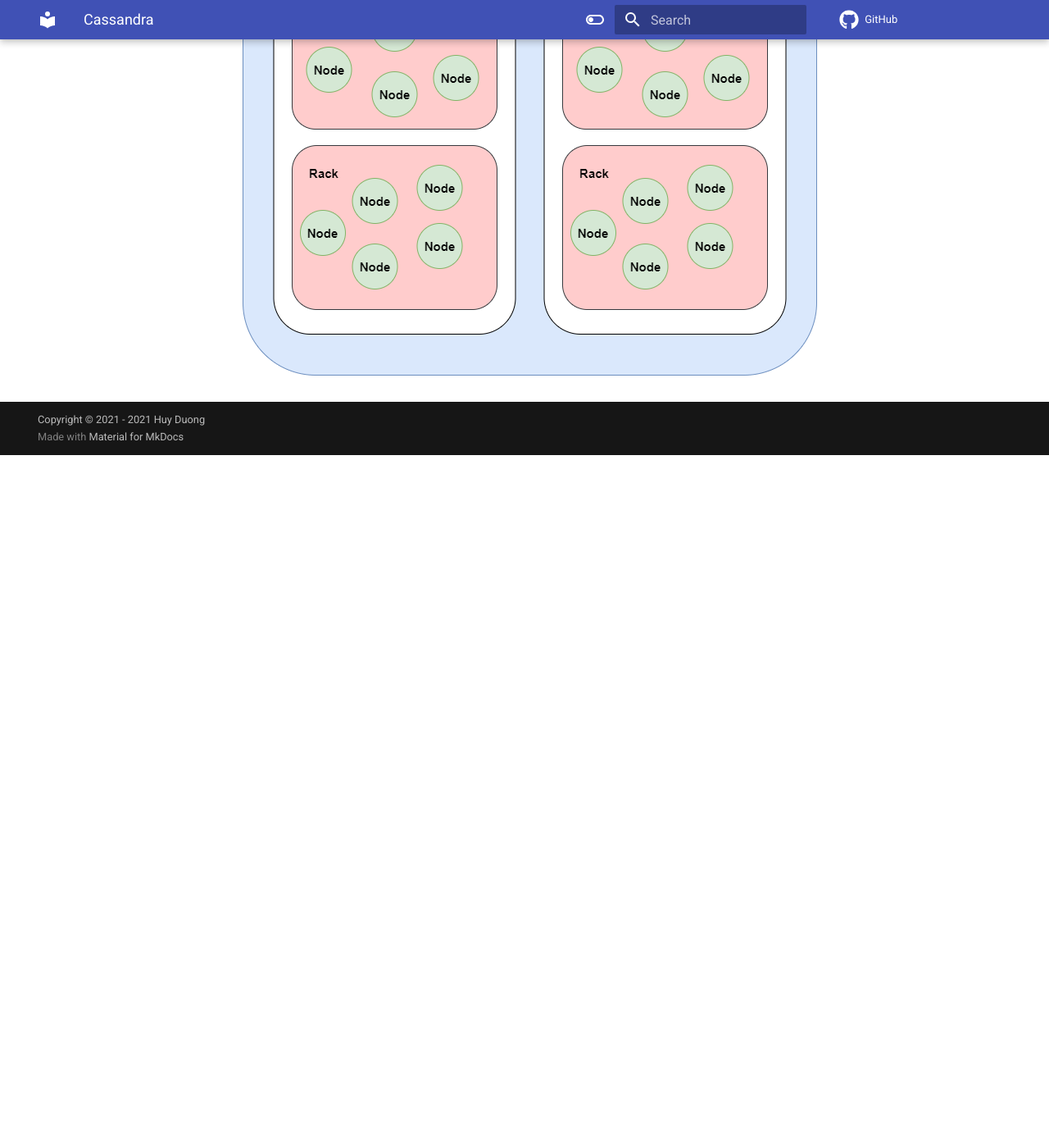
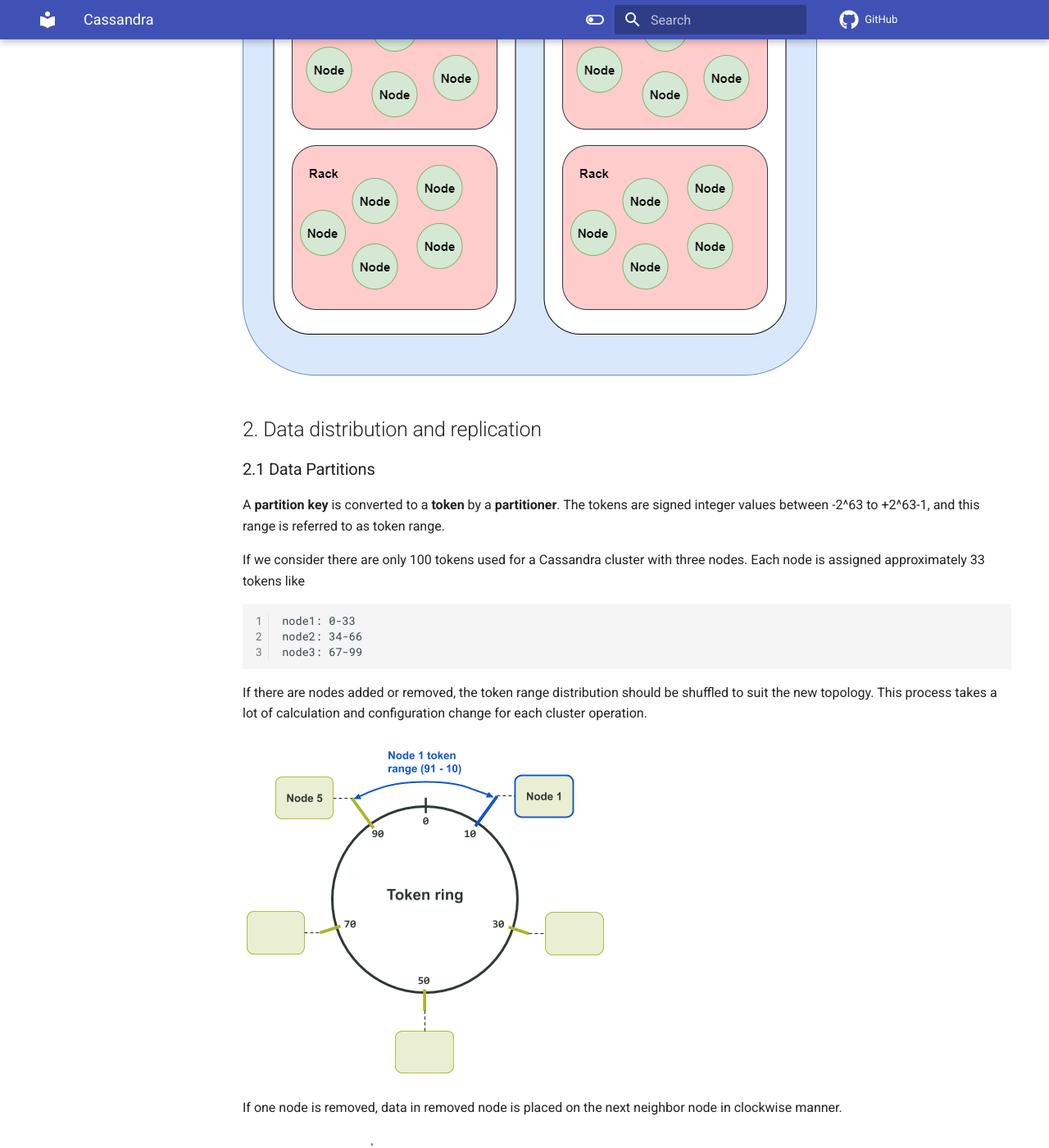
Before and after one commit to dinhhuy258/notes, an MkDocs documentation site: the page built from docs/web/database/cassandra.md, in a window 1280 px wide and 1400 px high, scrolled down 3472 px. Shown: the whole window at 82% size. Built offline with MkDocs 1.6.1 and Material for MkDocs 9.7.7, drawn with Linux system fonts in a browser that asks for light colours; comment, search, counter and statistics services are not loaded; before the commit the page ends 4027 px from its top, so only the background shows below that; some of the changed text lies outside the part shown.

Commit message:
Cassandra - data distribution

````diff
--- a/docs/web/database/cassandra.md
+++ b/docs/web/database/cassandra.md
@@ -46,3 +46,35 @@ A datacenter is a logical set of racks/ nodes. A common use case is AWS-EAST vs
 The cluster is the collection of many data centers.
 
 ![](../../assets/images/database/cassandra_architecture_3.png)
+
+## 2. Data distribution and replication
+
+### 2.1 Data Partitions
+
+A **partition key** is converted to a **token** by a **partitioner**. The tokens are signed integer values between -2^63 to +2^63-1, and this range is referred to as token range.
+
+If we consider there are only 100 tokens used for a Cassandra cluster with three nodes. Each node is assigned approximately 33 tokens like
+
+```
+node1: 0-33
+node2: 34-66
+node3: 67-99
+```
+
+If there are nodes added or removed, the token range distribution should be shuffled to suit the new topology. This process takes a lot of calculation and configuration change for each cluster operation.
+
+![](../../assets/images/database/cassandra_token_ring.png)
+
+If one node is removed, data in removed node is placed on the next neighbor node in clockwise manner.
+
+![](../../assets/images/database/cassandra_token_ring_2.png)
+
+### 2.2 Virtual nodes/Vnodes
+
+Virtual nodes in a Cassandra cluster are also called vnodes. Vnodes can be defined for each physical node in the cluster. Each node in the ring can hold multiple virtual nodes.
+
+The default number of Vnodes owned by a node in Cassandra is `256`, which is set by  `num_tokens` property. When a node is added into a cluster, the token allocation algorithm allocates tokens to the node. The algorithm selects random token values to ensure uniform distribution.
+
+In your case you have 6 nodes, each set with 256 token ranges so you have 6*256 token ranges and each psychical node contains 256 token ranges.
+
+![](../../assets/images/database/cassandra_virtual_node.png)
````
Also changed, not shown: docs/assets/images/database/cassandra_token_ring.png (added), docs/assets/images/database/cassandra_token_ring_2.png (added), docs/assets/images/database/cassandra_virtual_node.png (added).
